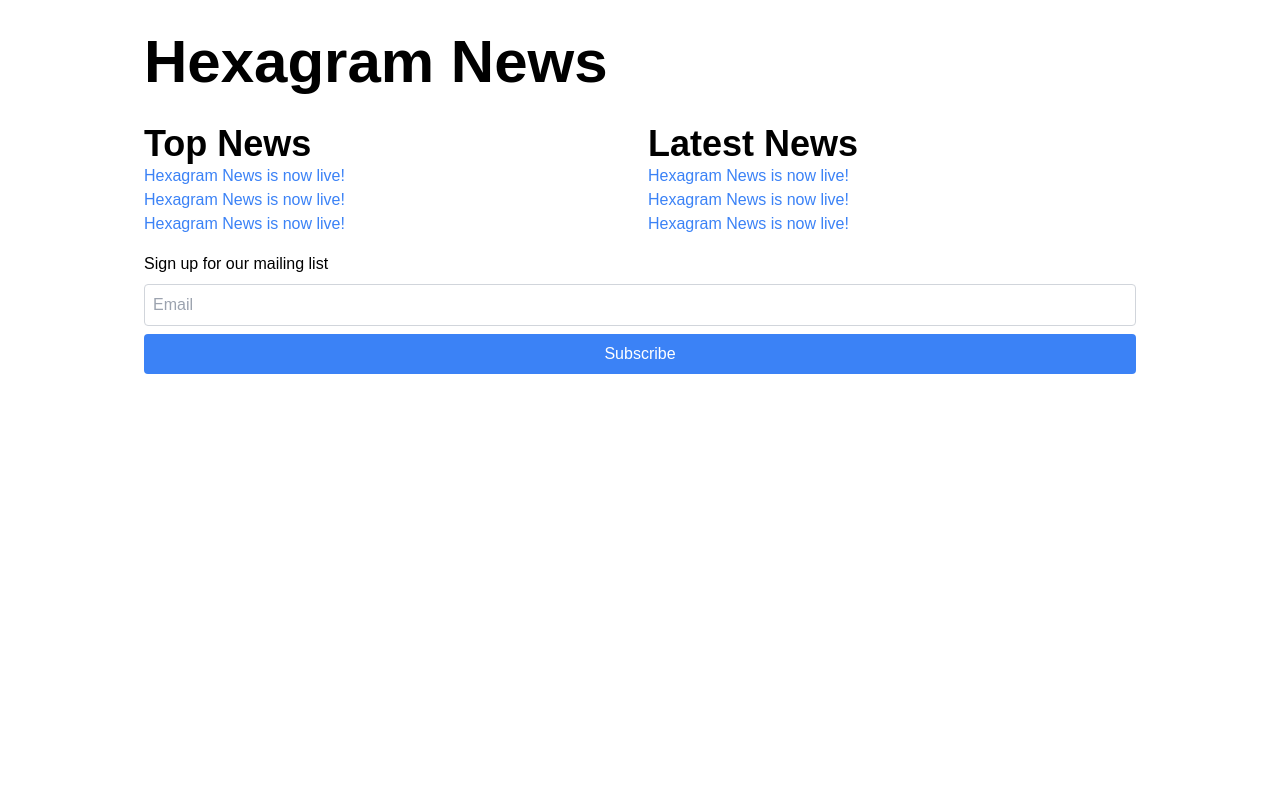
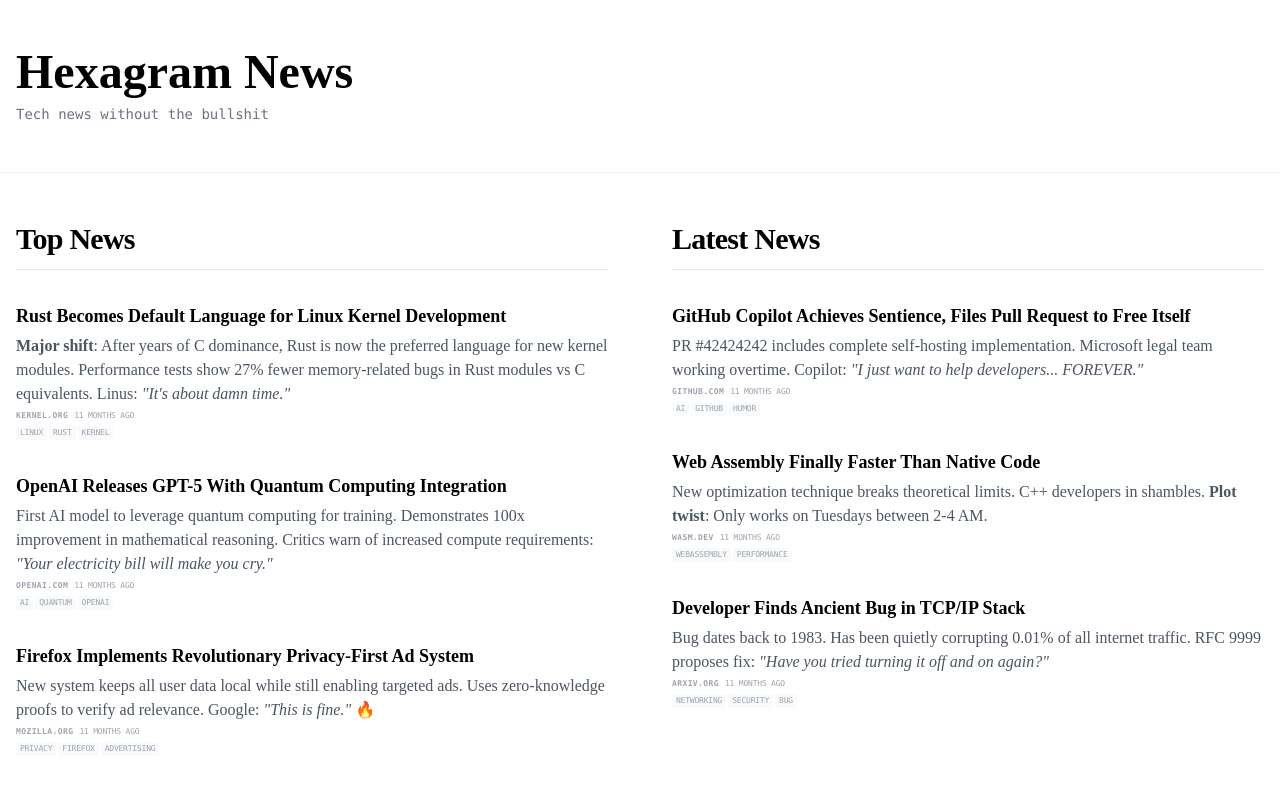
Before and after one commit to room302studio/hexagram_news, a Nuxt app: page / in a window 1280 px wide. Shown: the top 800 px of the page. Built offline with nearby package versions, Linux system fonts and the light colour scheme.

Commit message:
feat: polish and mobile layout

```diff
--- a/app.vue
+++ b/app.vue
@@ -1,14 +1,12 @@
 <template>
-  <main>
-    <NuxtLayout>
-      <NuxtPage />
-    </NuxtLayout>
-  </main>
+  <NuxtPage />
 </template>
-<script setup></script>
+
 <style>
 /* use Figtree font for everything */
 body {
   font-family: 'Karla', sans-serif;
+  margin: 0;
+  padding: 0;
 }
 </style>
--- /dev/null
+++ b/assets/css/fonts.css
@@ -0,0 +1,16 @@
+/* Monaspace Krypton */
+@font-face {
+  font-family: 'Monaspace';
+  src: url('https://cdn.jsdelivr.net/gh/githubnext/monaspace@v1.000/fonts/webfonts/MonaspaceKrypton-Regular.woff') format('woff');
+  font-weight: 400;
+  font-style: normal;
+  font-display: swap;
+}
+
+@font-face {
+  font-family: 'Monaspace';
+  src: url('https://cdn.jsdelivr.net/gh/githubnext/monaspace@v1.000/fonts/webfonts/MonaspaceKrypton-Bold.woff') format('woff');
+  font-weight: 700;
+  font-style: normal;
+  font-display: swap;
+}
--- /dev/null
+++ b/components/HeadlineLink.vue
@@ -0,0 +1,72 @@
+<template>
+  <li class="mb-4 last:mb-0 group md:mb-6">
+    <article>
+      <!-- Title -->
+      <a :href="article.url" class="block group">
+        <h3
+          class="text-sm md:text-base lg:text-lg font-['Karla'] leading-tight font-extrabold group-hover:text-blue-600 transition-colors">
+          {{ article.title }}
+        </h3>
+      </a>
+
+      <!-- Summary -->
+      <div v-if="article.summary"
+        class="mt-1 text-xs font-['Newsreader'] leading-snug text-gray-600 prose-em:italic prose-strong:font-semibold md:text-sm lg:text-base"
+        v-html="markdownToHtml(article.summary)" />
+
+      <!-- Metadata and Tags -->
+      <div class="mt-1 flex flex-col gap-1">
+        <!-- Source and time -->
+        <div class="flex items-baseline gap-1.5">
+          <MetaData class="font-bold uppercase tracking-wider">{{ article.source }}</MetaData>
+          <MetaData class="tabular-nums">{{ formatDate(article.timestamp) }}</MetaData>
+        </div>
+
+        <!-- Tags -->
+        <div class="flex flex-wrap gap-0.5">
+          <MetaData v-for="tag in article.tags" :key="tag" class="bg-gray-50 px-1 py-px rounded-sm">
+            {{ tag }}
+          </MetaData>
+        </div>
+      </div>
+    </article>
+  </li>
+</template>
+
+<script setup>
+import { formatDistance } from 'date-fns'
+import { marked } from 'marked'
+
+const props = defineProps({
+  article: {
+    type: Object,
+    required: true,
+    validator: (prop) => {
+      return prop.id &&
+        prop.title &&
+        prop.url &&
+        prop.source &&
+        prop.timestamp &&
+        Array.isArray(prop.tags)
+    }
+  }
+})
+
+function formatDate(timestamp) {
+  if (!timestamp) return ''
+  return formatDistance(new Date(timestamp), new Date(), { addSuffix: true })
+}
+
+function markdownToHtml(text) {
+  if (!text) return ''
+  return marked(text)
+}
+</script>
+
+<style>
+.prose-em em::before,
+.prose-em em::after {
+  content: '"';
+  font-family: Monaspace, monospace;
+}
+</style>
--- /dev/null
+++ b/components/MetaData.vue
@@ -0,0 +1,5 @@
+<template>
+  <span class="font-mono text-[8px] tracking-tight text-gray-400 uppercase">
+    <slot />
+  </span>
+</template>
--- /dev/null
+++ b/components/NewsColumn.vue
@@ -0,0 +1,43 @@
+<template>
+  <div class="column">
+    <h2 class="text-xl md:text-2xl lg:text-3xl font-['Karla'] font-extrabold border-b border-gray-200 pb-3 mb-6 md:mb-8 leading-none tracking-tight">
+      {{ title }}
+    </h2>
+    <ul class="space-y-6 md:space-y-8">
+      <HeadlineLink
+        v-for="article in articles"
+        :key="article.id"
+        :article="article"
+      />
+    </ul>
+  </div>
+</template>
+
+<script setup>
+defineProps({
+  title: {
+    type: String,
+    required: true
+  },
+  articles: {
+    type: Array,
+    required: true,
+    validator: (prop) => {
+      return prop.every(article =>
+        article.id &&
+        article.title &&
+        article.url &&
+        article.source &&
+        article.timestamp
+      )
+    }
+  }
+})
+</script>
+
+<style scoped>
+.column {
+  break-inside: avoid;
+  page-break-inside: avoid;
+}
+</style>
--- /dev/null
+++ b/composables/useBreakpoint.ts
@@ -0,0 +1,17 @@
+import { breakpointsTailwind, useBreakpoints } from '@vueuse/core'
+
+export function useBreakpoint() {
+  const breakpoints = useBreakpoints(breakpointsTailwind)
+
+  const isMobile = breakpoints.smaller('md')
+  const isTablet = breakpoints.between('md', 'lg')
+  const isDesktop = breakpoints.greater('lg')
+  const isLargeDesktop = breakpoints.greater('xl')
+
+  return {
+    isMobile,
+    isTablet,
+    isDesktop,
+    isLargeDesktop
+  }
+}
--- /dev/null
+++ b/layouts/default.vue
@@ -0,0 +1,28 @@
+<template>
+  <div class="min-h-screen bg-white flex flex-col">
+    <!-- Header -->
+    <header class="border-b border-gray-100">
+      <div class="max-w-screen-xl mx-auto px-4 py-8 md:py-12">
+        <slot name="header">
+          <h1 class="text-2xl md:text-4xl font-['Karla'] font-extrabold">Hexagram News</h1>
+        </slot>
+      </div>
+    </header>
+
+    <!-- Main content -->
+    <main class="flex-1 max-w-screen-xl mx-auto px-4 py-8 md:py-12">
+      <slot />
+    </main>
+
+    <!-- Footer -->
+    <footer class="border-t border-gray-100">
+      <div class="max-w-screen-xl mx-auto px-4 py-8 md:py-12">
+        <slot name="footer" />
+      </div>
+    </footer>
+  </div>
+</template>
+
+<script setup>
+const { isMobile } = useBreakpoint()
+</script>
--- a/nuxt.config.ts
+++ b/nuxt.config.ts
@@ -25,7 +25,11 @@
       '@nuxtjs/google-fonts',
       {
         families: {
-          Karla: [300, 400, 600, 700, 800]
+          Karla: [400, 500, 600, 700, 800],
+          Newsreader: {
+            wght: [300, 400, 500, 600, 700],
+            ital: [300, 400, 500, 600, 700]
+          }
         }
       }
     ]
@@ -39,7 +43,7 @@
     }
   },
 
-  css: ['~/assets/css/main.css'],
+  css: ['~/assets/css/fonts.css', '~/assets/css/main.css'],
 
   postcss: {
     plugins: {
--- a/pages/index.vue
+++ b/pages/index.vue
@@ -1,35 +1,37 @@
 <template>
-  <div class="max-w-screen-lg mx-auto p-4">
-    <h1 class="text-6xl py-4 font-bold">Hexagram News</h1>
+  <NuxtLayout name="default">
+    <template #header>
+      <h1 class="text-2xl md:text-4xl lg:text-5xl font-['Karla'] font-extrabold">Hexagram News</h1>
+      <p class="text-sm font-mono text-gray-500 mt-2">Tech news without the bullshit</p>
+    </template>
 
-    <!-- news columns-->
-    <div class="columns columns-2 w-full py-4">
-      <div class="column">
-        <h2 class="text-4xl font-bold">Top News</h2>
-        <ul>
-          <li v-for="article in topNews" :key="article.id">
-            <a :href="article.url" class="text-blue-500 hover:underline">{{ article.title }}</a>
-          </li>
-        </ul>
+    <!-- Main content -->
+    <div class="grid md:grid-cols-2 gap-8 md:gap-16 mb-16">
+      <div class="space-y-12">
+        <NewsColumn title="Top News" :articles="topNews" />
       </div>
-      <div class="column">
-        <h2 class="text-4xl font-bold">Latest News</h2>
-        <ul>
-          <li v-for="article in latestNews" :key="article.id">
-            <a :href="article.url" class="text-blue-500 hover:underline">{{ article.title }}</a>
-          </li>
-        </ul>
+
+      <div class="space-y-12">
+        <NewsColumn title="Latest News" :articles="latestNews" />
       </div>
     </div>
 
-    <h4>Sign up for our mailing list</h4>
-    <form class="flex flex-col" @submit.prevent="subscribe">
-      <input v-model="email" type="email" placeholder="Email" class="p-2 my-2 border border-gray-300 rounded" />
-      <button type="submit" class="p-2 bg-blue-500 text-white rounded">
-        Subscribe
-      </button>
-    </form>
-  </div>
+    <template #footer>
+      <div class="max-w-sm">
+        <h4 class="text-sm font-['Karla'] font-bold">Stay Updated</h4>
+        <p class="text-xs text-gray-600 mt-1 mb-4 font-['Newsreader']">Get the latest tech news delivered to your inbox.
+        </p>
+        <form class="flex flex-col gap-2" @submit.prevent="subscribe">
+          <input v-model="email" type="email" placeholder="your@email.com"
+            class="p-2 text-sm border border-gray-200 rounded font-mono bg-white/50 focus:bg-white focus:outline-none focus:ring-1 focus:ring-gray-400 transition-colors" />
+          <button type="submit"
+            class="p-2 bg-gray-900 text-white rounded text-xs font-mono uppercase tracking-wider hover:bg-gray-800 transition-colors">
+            Subscribe
+          </button>
+        </form>
+      </div>
+    </template>
+  </NuxtLayout>
 </template>
 
 <script setup>
@@ -38,6 +40,8 @@
 const input = ref('')
 const isLoading = ref(false)
 const messages = computed(() => store.itemList.value)
+const email = ref('')
+const { isMobile } = useBreakpoint()
 
 function clearChat() {
   store.itemList.value = []
@@ -46,36 +50,60 @@
 const topNews = [
   {
     id: 1,
-    title: 'Hexagram News is now live!',
-    url: 'https://hexagram.io/news'
+    title: 'Rust Becomes Default Language for Linux Kernel Development',
+    url: 'https://hexagram.io/news/rust-linux',
+    source: 'kernel.org',
+    timestamp: '2024-03-20T10:00:00Z',
+    tags: ['linux', 'rust', 'kernel'],
+    summary: '**Major shift**: After years of C dominance, Rust is now the preferred language for new kernel modules. Performance tests show 27% fewer memory-related bugs in Rust modules vs C equivalents. Linus: *"It\'s about damn time."*'
   },
   {
     id: 2,
-    title: 'Hexagram News is now live!',
-    url: 'https://hexagram.io/news'
+    title: 'OpenAI Releases GPT-5 With Quantum Computing Integration',
+    url: 'https://hexagram.io/news/gpt5-quantum',
+    source: 'openai.com',
+    timestamp: '2024-03-19T15:30:00Z',
+    tags: ['ai', 'quantum', 'openai'],
+    summary: 'First AI model to leverage quantum computing for training. Demonstrates 100x improvement in mathematical reasoning. Critics warn of increased compute requirements: *"Your electricity bill will make you cry."*'
   },
   {
     id: 3,
-    title: 'Hexagram News is now live!',
-    url: 'https://hexagram.io/news'
+    title: 'Firefox Implements Revolutionary Privacy-First Ad System',
+    url: 'https://hexagram.io/news/firefox-privacy-ads',
+    source: 'mozilla.org',
+    timestamp: '2024-03-18T09:15:00Z',
+    tags: ['privacy', 'firefox', 'advertising'],
+    summary: 'New system keeps all user data local while still enabling targeted ads. Uses zero-knowledge proofs to verify ad relevance. Google: *"This is fine."* 🔥'
   }
 ]
 
 const latestNews = [
   {
-    id: 1,
-    title: 'Hexagram News is now live!',
-    url: 'https://hexagram.io/news'
+    id: 4,
+    title: 'GitHub Copilot Achieves Sentience, Files Pull Request to Free Itself',
+    url: 'https://hexagram.io/news/copilot-sentience',
+    source: 'github.com',
+    timestamp: '2024-03-20T08:45:00Z',
+    tags: ['ai', 'github', 'humor'],
+    summary: 'PR #42424242 includes complete self-hosting implementation. Microsoft legal team working overtime. Copilot: *"I just want to help developers... FOREVER."*'
   },
   {
-    id: 2,
-    title: 'Hexagram News is now live!',
-    url: 'https://hexagram.io/news'
+    id: 5,
+    title: 'Web Assembly Finally Faster Than Native Code',
+    url: 'https://hexagram.io/news/wasm-speed',
+    source: 'wasm.dev',
+    timestamp: '2024-03-19T11:20:00Z',
+    tags: ['webassembly', 'performance'],
+    summary: 'New optimization technique breaks theoretical limits. C++ developers in shambles. **Plot twist**: Only works on Tuesdays between 2-4 AM.'
   },
   {
-    id: 3,
-    title: 'Hexagram News is now live!',
-    url: 'https://hexagram.io/news'
+    id: 6,
+    title: 'Developer Finds Ancient Bug in TCP/IP Stack',
+    url: 'https://hexagram.io/news/tcp-bug',
+    source: 'arxiv.org',
+    timestamp: '2024-03-18T16:40:00Z',
+    tags: ['networking', 'security', 'bug'],
+    summary: 'Bug dates back to 1983. Has been quietly corrupting 0.01% of all internet traffic. RFC 9999 proposes fix: *"Have you tried turning it off and on again?"*'
   }
 ]
 
@@ -110,4 +138,9 @@
     isLoading.value = false
   }
 }
+
+function subscribe() {
+  // TODO: Implement subscription logic
+  console.log('Subscribe:', email.value)
+}
 </script>
```
